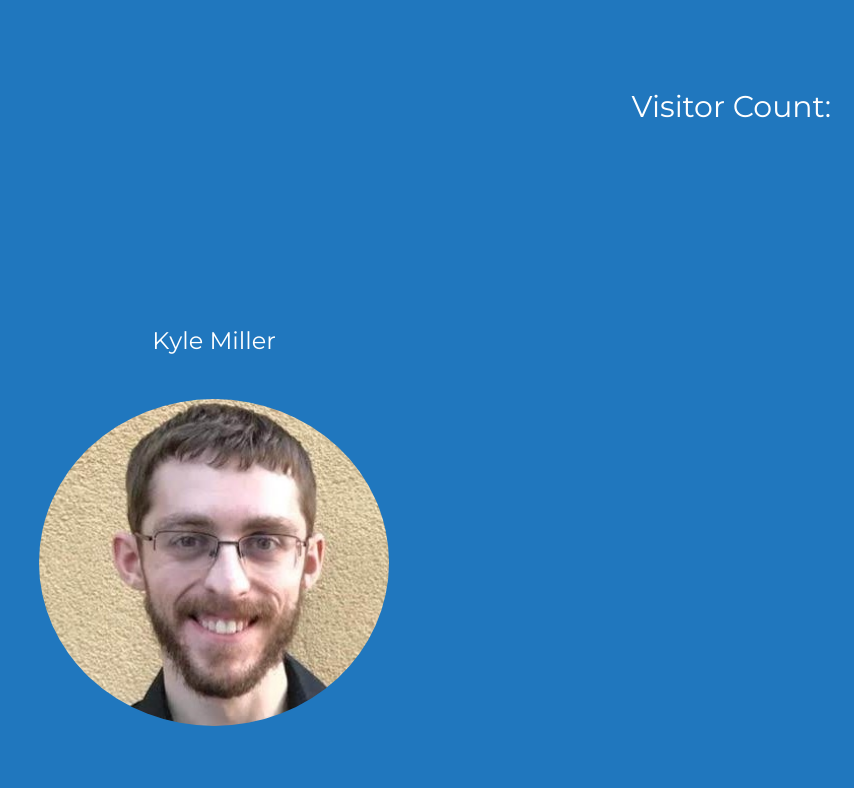
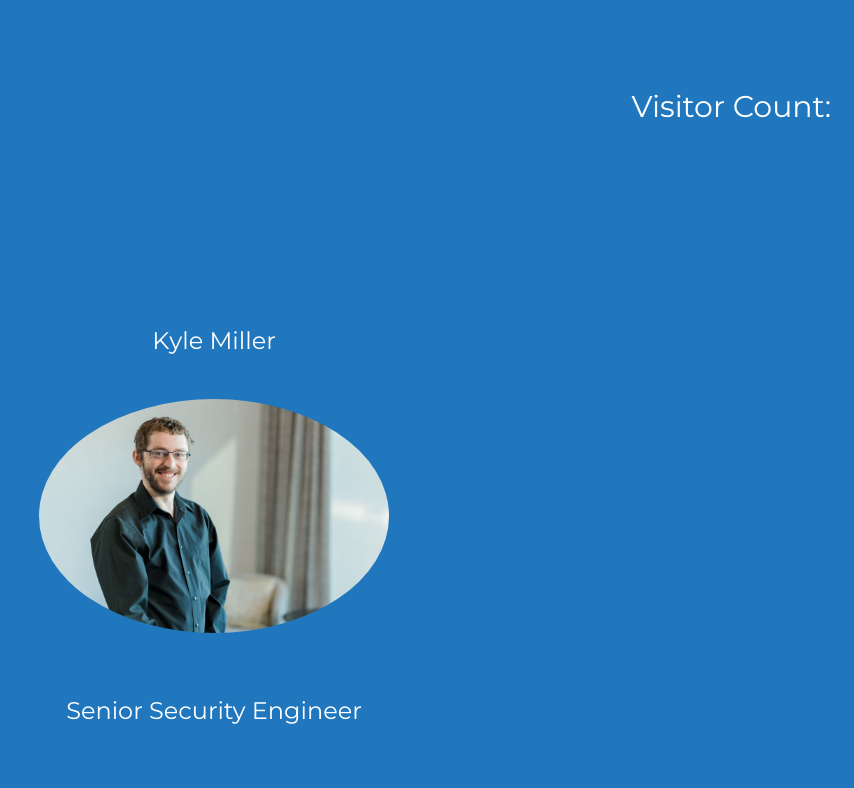
Before and after one commit to kmiller4/WebFrontEnd, a plain HTML site: page index.html in a window 1280 px wide. Shown: the top 788 px of the page, without its empty margins (426-1280 px from the left). Drawn offline with nearby package versions, Linux system fonts and the light colour scheme; no server answers.

Commit message:
small changes

```diff
--- a/index.html
+++ b/index.html
@@ -66,7 +66,7 @@
 <!-- First Container -->
 <div class="container-fluid bg-1 text-center">
   <h3 class="margin">Kyle Miller</h3>
-  <img src="icon.jpeg" class="img-responsive img-circle margin" style="display:inline" alt="Kyle" width="350" height="350">
+  <img src="icon.jpg" class="img-responsive img-circle margin" style="display:inline" alt="Kyle" width="350" height="350">
   <h3>Senior Security Engineer</h3>
 </div>
 
```
Also changed, not shown: icon.jpeg (deleted), icon.jpg (added).
